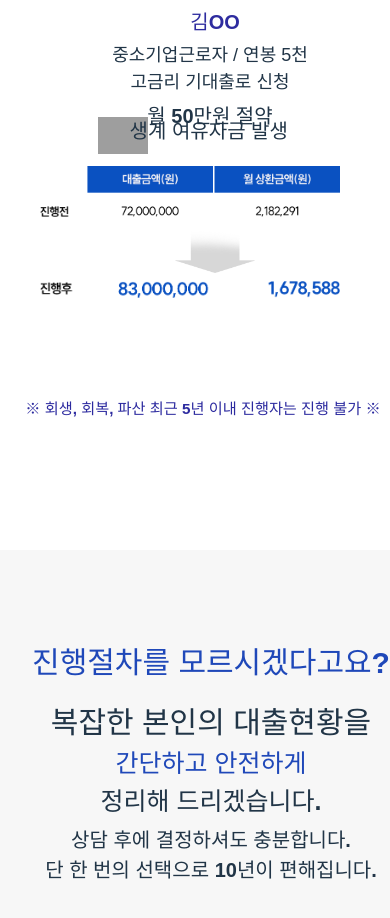
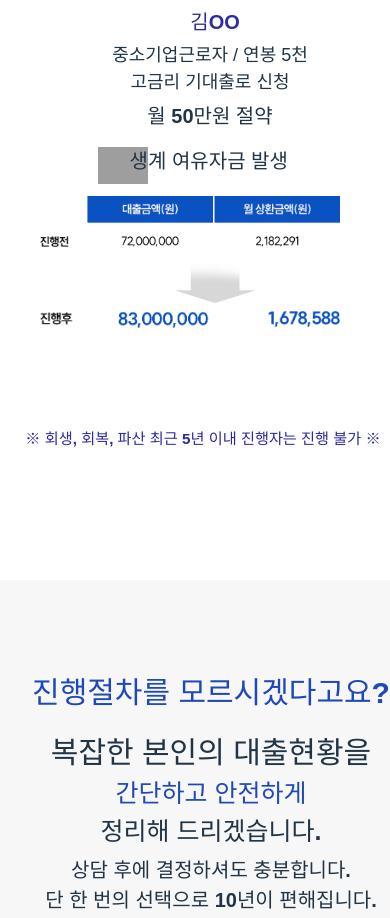
Before and after one commit to tara794600-bot/ziwon, a React (Vite) app: page / in a window 390 px wide. Shown: the part 1260-2178 px from the top of the page. Built offline with nearby package versions, Linux system fonts and the light colour scheme; grey boxes are pictures that could not be loaded.

Commit message:
Update App.css

```diff
--- a/src/App.css
+++ b/src/App.css
@@ -675,15 +675,11 @@ margin-left: 40px;
 width: 50px;
 margin-top: -10px;
 }
-.시옷{
-margin-top: 30px!important;
 
-
-
-}
 
 .메롱{
 align-items: center;
+margin-top: 30px;
 
 
 }
```
